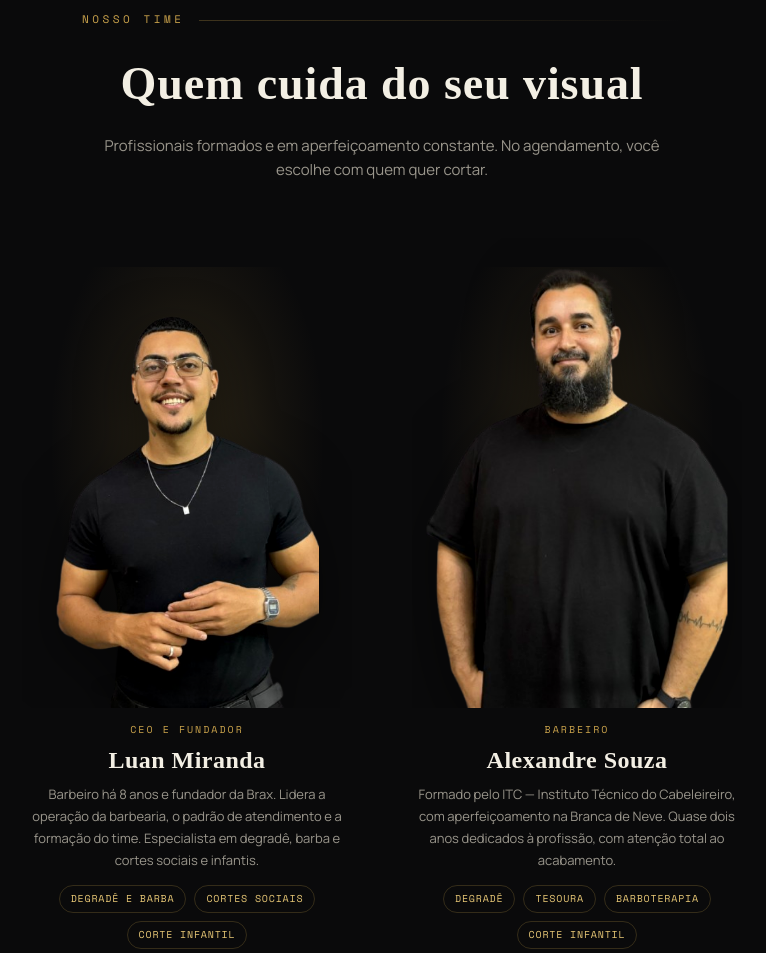
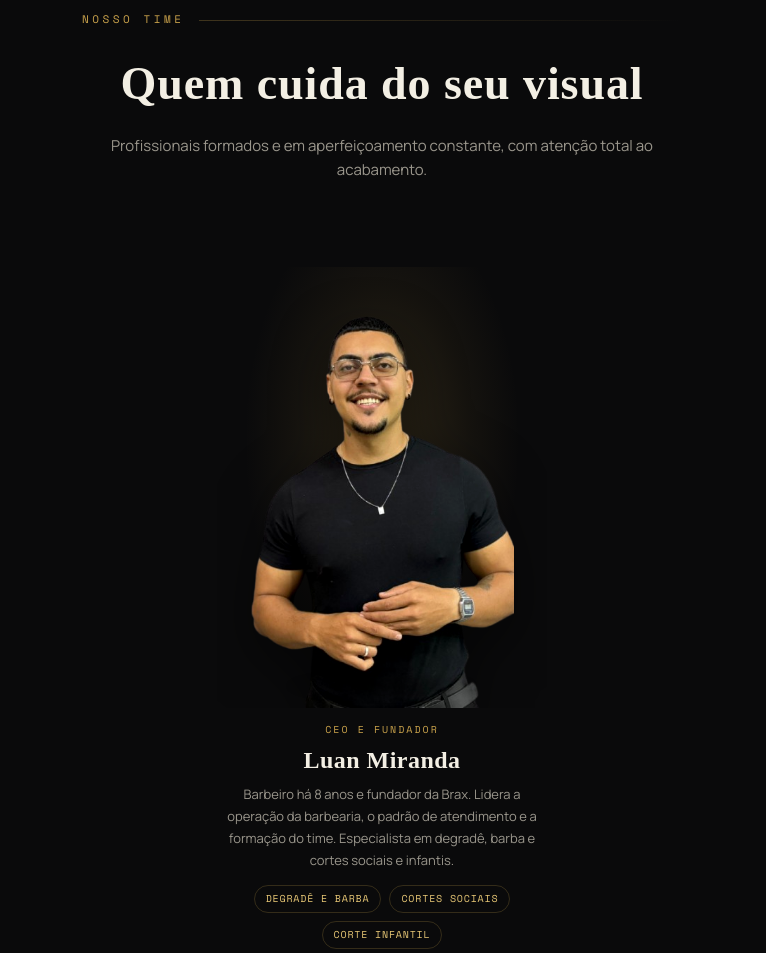
Before and after one commit to luan01bh-sys/braxbarbearia-site, a plain HTML site: page Site Brax/index.html in a window 1280 px wide. Shown: the part 1860-2813 px from the top of the page, without its empty margins (258-1024 px from the left). Drawn offline with nearby package versions, Linux system fonts and the light colour scheme; a web font is replaced by a local one.

Commit message:
Remove Alexandre do site (time, regras das assinaturas, FAQ) e a foto dele
Co-Authored-By: Claude Opus 5.5 <noreply@anthropic.com>

```diff
--- a/Site Brax/assets/styles.css
+++ b/Site Brax/assets/styles.css
@@ -553,8 +553,6 @@
     filter:contrast(1.04) drop-shadow(0 18px 26px rgba(0,0,0,0.5));
     transition:transform .55s ease;
   }
-  /* o recorte do Alexandre está mais "longe" — aproxima pra igualar a escala do Luan */
-  .team-card.sz-boost .team-photo img{ --sz:1.14; }
   .team-card:hover .team-photo img{ transform:scale(calc(var(--sz) * 1.03)); }
   .team-info{ display:flex; flex-direction:column; align-items:center; gap:9px; padding:14px 6px 0; max-width:340px; }
   .team-role{ font-size:10px; letter-spacing:0.2em; text-transform:uppercase; color:var(--gold); }
--- a/Site Brax/index.html
+++ b/Site Brax/index.html
@@ -242,7 +242,7 @@
       <div class="section-head reveal">
         <div class="eyebrow" style="justify-content:center;"><span>Nosso time</span></div>
         <h2>Quem cuida do seu visual</h2>
-        <p>Profissionais formados e em aperfeiçoamento constante. No agendamento, você escolhe com quem quer cortar.</p>
+        <p>Profissionais formados e em aperfeiçoamento constante, com atenção total ao acabamento.</p>
       </div>
 
       <div class="team-grid reveal">
@@ -257,23 +257,6 @@
             <div class="team-tags">
               <span>Degradê e barba</span>
               <span>Cortes sociais</span>
-              <span>Corte infantil</span>
-            </div>
-          </div>
-        </article>
-
-        <article class="team-card sz-boost">
-          <div class="team-photo">
-            <img src="assets/time-alexandre.png" alt="Alexandre Souza, barbeiro da Brax Barbearia" loading="lazy">
-          </div>
-          <div class="team-info">
-            <span class="team-role mono">Barbeiro</span>
-            <h3>Alexandre Souza</h3>
-            <p>Formado pelo ITC — Instituto Técnico do Cabeleireiro, com aperfeiçoamento na Branca de Neve. Quase dois anos dedicados à profissão, com atenção total ao acabamento.</p>
-            <div class="team-tags">
-              <span>Degradê</span>
-              <span>Tesoura</span>
-              <span>Barboterapia</span>
               <span>Corte infantil</span>
             </div>
           </div>
@@ -480,7 +463,6 @@
       <div class="sub-rules reveal">
         <p>Os atendimentos valem dentro do mês e não acumulam para o mês seguinte.</p>
         <p>Agendamento pelo site ou WhatsApp, como de costume.</p>
-        <p>Escolha o profissional que preferir: Luan ou Alexandre.</p>
         <p>Sem fidelidade. Cancele quando quiser, avisando pelo WhatsApp antes da próxima renovação.</p>
       </div>
     </div>
@@ -835,7 +817,7 @@
         </details>
         <details class="faq-item">
           <summary>Posso escolher com qual profissional quero cortar?<span class="plus">+</span></summary>
-          <div class="faq-answer">Sim. No agendamento, você seleciona o profissional da sua preferência — Luan ou Alexandre.</div>
+          <div class="faq-answer">Sim. No agendamento, você seleciona o profissional da sua preferência.</div>
         </details>
         <details class="faq-item">
           <summary>Quanto tempo dura o atendimento?<span class="plus">+</span></summary>
```
Also changed, not shown: Site Brax/assets/time-alexandre.png (deleted).
